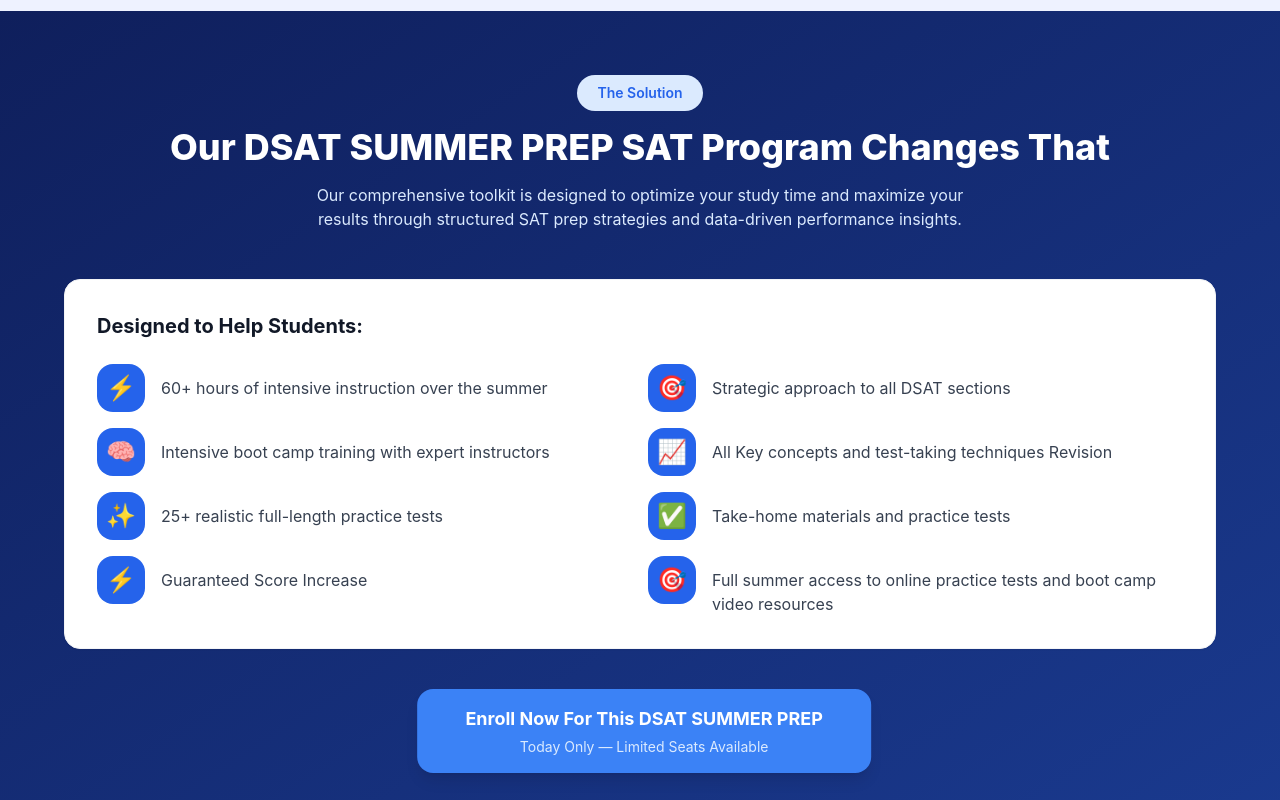
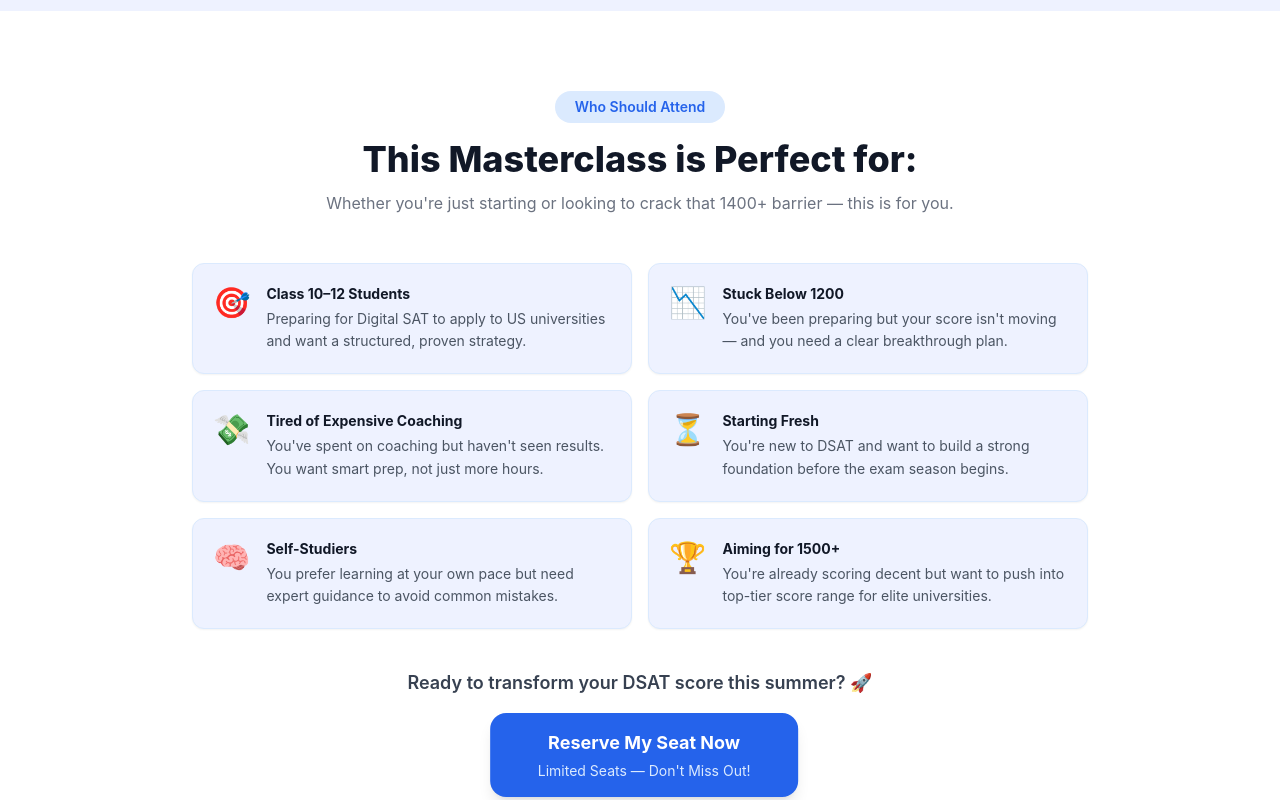
Before and after one commit to techkrupali/Dsatguru-webinar-page, a React (Vite) app: page / in a window 1280 px wide. Shown: the part 2640-3440 px from the top of the page. Built offline with nearby package versions, Linux system fonts and the light colour scheme.

Commit message:
Add PerfectForSection component and update FeaturesSection title

```diff
--- a/src/App.jsx
+++ b/src/App.jsx
@@ -3,6 +3,7 @@ import "./index.css";
 import Header from "./components/Header";
 import HeroSection from "./components/HeroSection";
 import PainPointSection from "./components/PainPointSection";
+import PerfectForSection from "./components/PerfectForSection";
 import WhyUsSection from "./components/WhyUsSection";
 import StudentResults from "./components/StudentResults";
 import FeaturesSection from "./components/FeaturesSection";
@@ -27,6 +28,7 @@ const MainSite = () => (
     <HeroSection />
     <StudentResults />
     <PainPointSection />
+    <PerfectForSection />
     <FeaturesSection />
     <SuccessStoriesSection />
     <BeforeAfterSection />
--- a/src/components/FeaturesSection.jsx
+++ b/src/components/FeaturesSection.jsx
@@ -15,7 +15,7 @@ export default function FeaturesSection() {
       <div className="max-w-6xl mx-auto">
         <div className="text-center mb-12">
           <span className="inline-block bg-blue-100 text-blue-600 text-sm font-semibold px-5 py-2 rounded-full mb-4">The Solution</span>
-          <h2 className="text-4xl font-extrabold text-white mb-4">Our DSAT SUMMER PREP SAT Program Changes That</h2>
+          <h2 className="text-4xl font-extrabold text-white mb-4">Our Master Class Changes That</h2>
           <p className="text-blue-100 max-w-2xl mx-auto">Our comprehensive toolkit is designed to optimize your study time and maximize your results through structured SAT prep strategies and data-driven performance insights.</p>
         </div>
         <div className="bg-white rounded-2xl shadow-sm border border-gray-100 p-8 grid sm:grid-cols-2 gap-4">
--- /dev/null
+++ b/src/components/PerfectForSection.jsx
@@ -0,0 +1,42 @@
+const audience = [
+  { icon: "🎯", title: "Class 10–12 Students", desc: "Preparing for Digital SAT to apply to US universities and want a structured, proven strategy." },
+  { icon: "📉", title: "Stuck Below 1200", desc: "You've been preparing but your score isn't moving — and you need a clear breakthrough plan." },
+  { icon: "💸", title: "Tired of Expensive Coaching", desc: "You've spent on coaching but haven't seen results. You want smart prep, not just more hours." },
+  { icon: "⏳", title: "Starting Fresh", desc: "You're new to DSAT and want to build a strong foundation before the exam season begins." },
+  { icon: "🧠", title: "Self-Studiers", desc: "You prefer learning at your own pace but need expert guidance to avoid common mistakes." },
+  { icon: "🏆", title: "Aiming for 1500+", desc: "You're already scoring decent but want to push into top-tier score range for elite universities." },
+];
+
+export default function PerfectForSection() {
+  return (
+    <section className="py-20 px-6 bg-white">
+      <div className="max-w-4xl mx-auto">
+        <div className="text-center mb-12">
+          <span className="inline-block bg-blue-100 text-blue-600 text-sm font-semibold px-5 py-1.5 rounded-full mb-4">Who Should Attend</span>
+          <h2 className="text-4xl font-extrabold text-gray-900 mb-3">This Masterclass is Perfect for:</h2>
+          <p className="text-gray-500">Whether you're just starting or looking to crack that 1400+ barrier — this is for you.</p>
+        </div>
+        <div className="grid md:grid-cols-2 gap-4">
+          {audience.map(({ icon, title, desc }) => (
+            <div key={title} className="flex items-start gap-4 bg-[#EEF2FF] rounded-xl p-5 border border-blue-100 shadow-sm">
+              <span className="text-3xl">{icon}</span>
+              <div>
+                <p className="text-gray-900 font-bold text-sm mb-1">{title}</p>
+                <p className="text-gray-600 text-sm leading-relaxed">{desc}</p>
+              </div>
+            </div>
+          ))}
+        </div>
+        <div className="mt-10 flex flex-col items-center gap-4">
+          <p className="text-gray-700 text-lg font-semibold text-center">Ready to transform your DSAT score this summer? 🚀</p>
+          <button
+            onClick={() => document.getElementById('register')?.scrollIntoView({ behavior: 'smooth' })}
+            className="shake-btn bg-blue-600 hover:bg-blue-700 transition-colors rounded-2xl py-4 px-12 text-center shadow-lg">
+            <p className="text-white text-lg font-bold">Reserve My Seat Now</p>
+            <p className="text-blue-100 text-sm mt-1">Limited Seats — Don't Miss Out!</p>
+          </button>
+        </div>
+      </div>
+    </section>
+  );
+}
```
